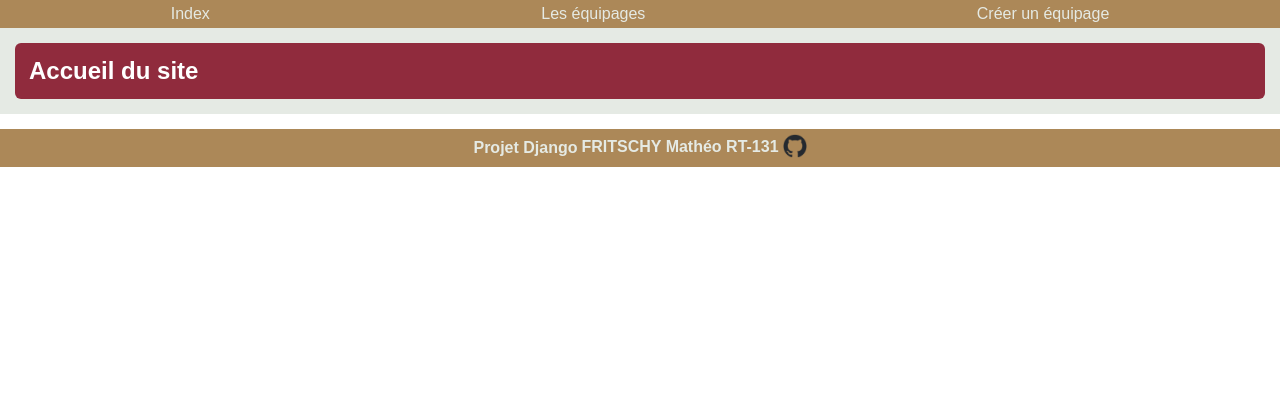
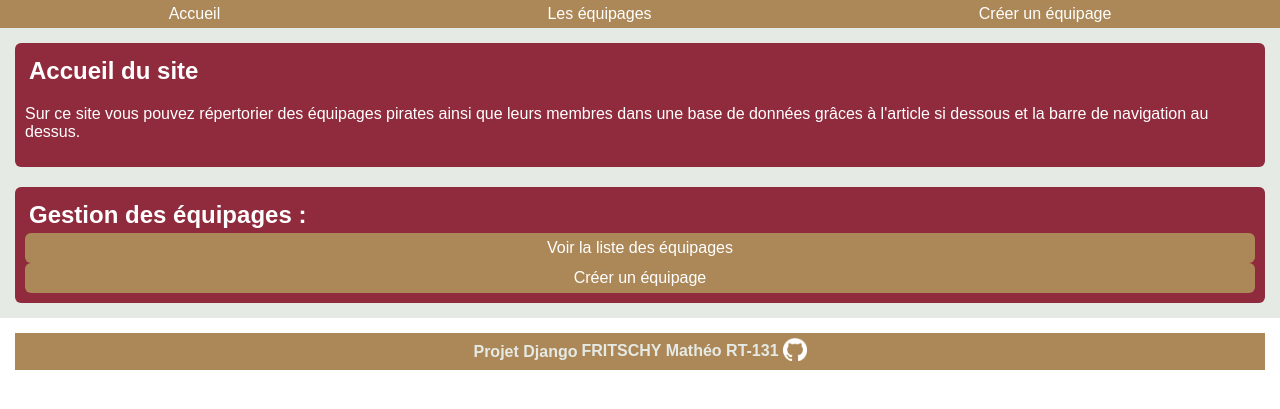
Before and after one commit to FritschyMatheo/Django, a Django app: page /onepiece/ in a window 1280 px wide. Shown: the top 409 px of the page. Run offline with Django 5.2, Linux system fonts and the light colour scheme.

Commit message:
modif visuelle

```diff
--- a/Projet-App/AppMatheo/A faire.txt
+++ b/Projet-App/AppMatheo/A faire.txt
@@ -1,5 +1,7 @@
 views de équipage s'il n'y a pas de bateau
 /onepiece/membres ?
+
+modif les boutons de l'accueil
 
 Détails équipage Appartition : CHAPITRE xxx
 
--- a/Projet-App/AppMatheo/onepiece/static/onepiece/style.css
+++ b/Projet-App/AppMatheo/onepiece/static/onepiece/style.css
@@ -23,7 +23,7 @@ nav{
 }
 
 a{
-    color: #E5EAE4;
+    color: #ffffff;
     text-decoration: wavy;
     text-align: center;
 }
@@ -55,6 +55,13 @@ article{
     flex-wrap: wrap;
     background-color: #902B3D ;
     color: white;
+    border-radius: 6px;
+}
+
+article.accueil a{
+    padding: 6px;
+    padding-inline: 8px;
+    background-color: #AC8858 ;
     border-radius: 6px;
 }
 
@@ -93,6 +100,7 @@ div.liste a{
 footer#fin{
     background-color: #AC8858;
     padding: 5px;
+    margin-inline: 15px;
     margin-top: 15px;
     display: flex;
     justify-content: center;
--- a/Projet-App/AppMatheo/onepiece/templates/onepiece/index.html
+++ b/Projet-App/AppMatheo/onepiece/templates/onepiece/index.html
@@ -4,6 +4,12 @@
 
 <article>
     <h2>Accueil du site</h2>
+    <p>Sur ce site vous pouvez répertorier des équipages pirates ainsi que leurs membres dans une base de données grâces à l'article si dessous et la barre de navigation au dessus.</p>
+</article>
+<article class="accueil">
+    <h2>Gestion des équipages :</h2>
+    <a href="/onepiece/equipages">Voir la liste des équipages</a>
+    <a href="/onepiece/ajoutequipage">Créer un équipage</a>
 </article>
 
 {% endblock %}
--- a/Projet-App/AppMatheo/onepiece/templates/onepiece/main.html
+++ b/Projet-App/AppMatheo/onepiece/templates/onepiece/main.html
@@ -9,7 +9,7 @@
     <aside id="sidebar">
       {% block sidebar %}
       <nav>
-        <a href="/onepiece/">Index</a
+        <a href="/onepiece/">Accueil</a
         ><a href="/onepiece/equipages">Les équipages</a>
         <a href="/onepiece/ajoutequipage">Créer un équipage</a>
       </nav>
@@ -29,7 +29,7 @@
         <h4>FRITSCHY Mathéo RT-131</h4>
           <a href="https://github.com/FritschyMatheo">
             <img
-              src="../../static/onepiece/Images/github-mark.png"
+              src="../../static/onepiece/Images/github-mark-white.png"
               alt="Mon Github"
               width="24"
             />
```
Also changed, not shown: Projet-App/AppMatheo/onepiece/static/onepiece/Images/github-mark-white.png (added).
